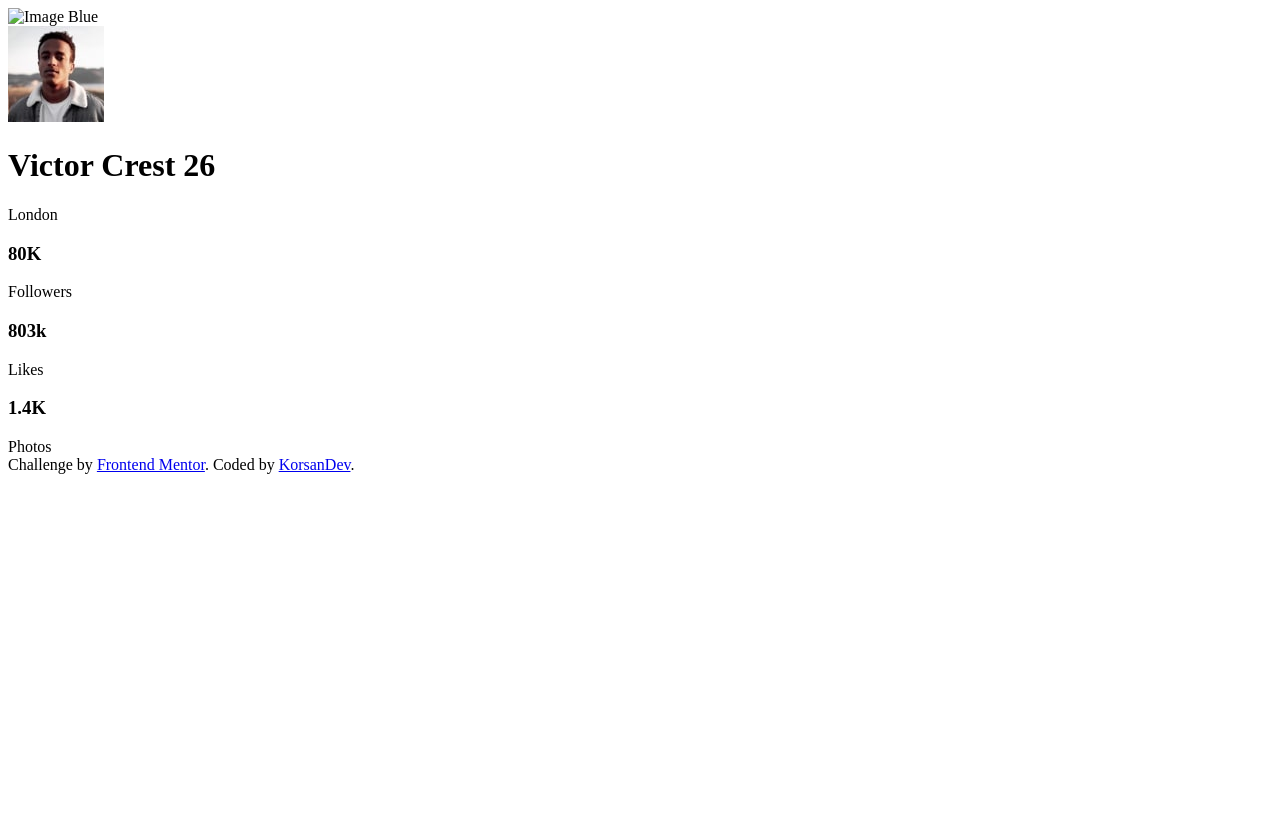
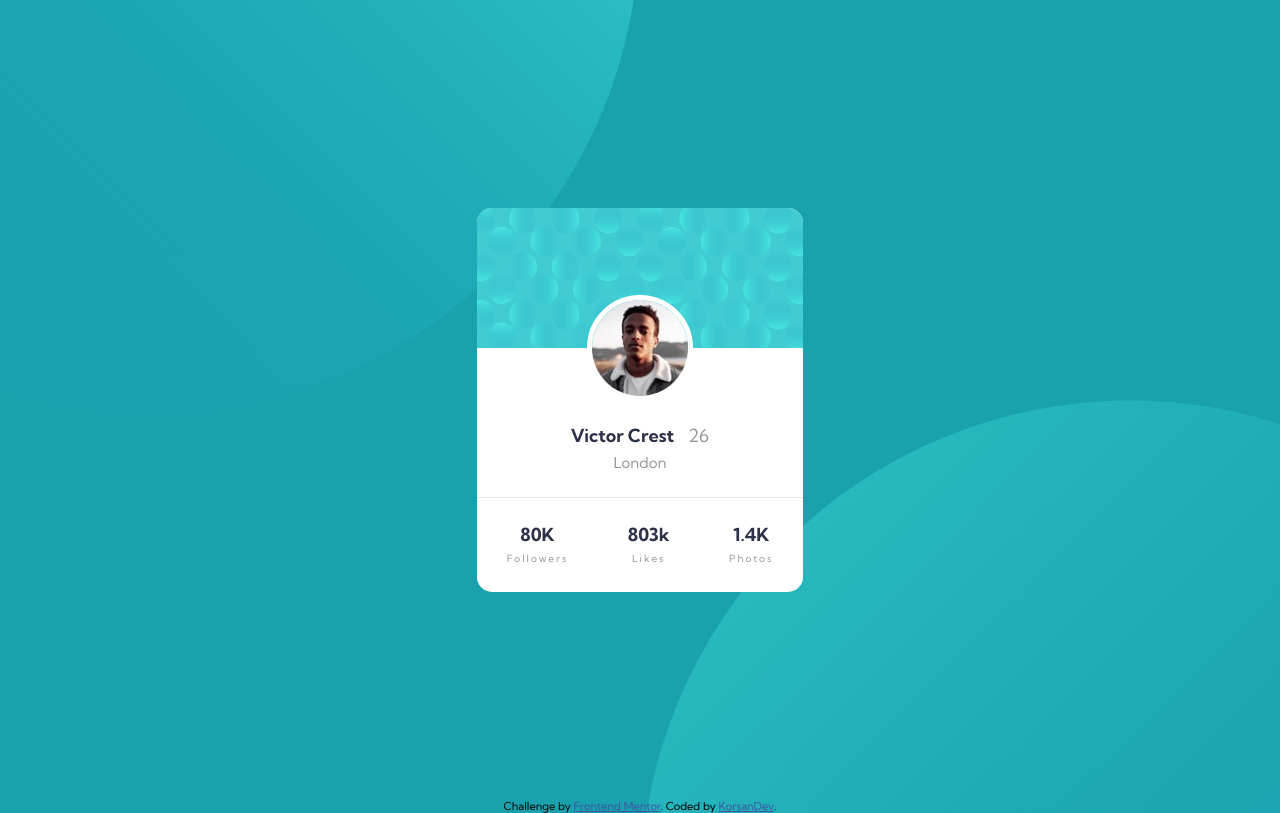
Before and after one commit to KorsanDev/2_profile-card-component-main, a plain HTML site: page index.html in a window 1280 px wide. Drawn offline with Linux system fonts and the light colour scheme; the site is published under a folder, as on GitHub Pages, so addresses that start at the root find nothing.

Commit message:
stÃyles and images links fix

```diff
--- a/index.html
+++ b/index.html
@@ -15,15 +15,15 @@
       href="https://fonts.googleapis.com/css2?family=Kumbh+Sans:wght@400;700&display=swap"
       rel="stylesheet"
     />
-    <link rel="stylesheet" href="/css/normalize.css" />
-    <link rel="stylesheet" href="/css/styles.css" />
+    <link rel="stylesheet" href="css/normalize.css" />
+    <link rel="stylesheet" href="css/styles.css" />
     <title>Frontend Mentor | Profile card component</title>
   </head>
   <body>
     <main>
       <div class="card-container">
         <div class="card-header">
-          <img src="/images/bg-pattern-card.svg" alt="Image Blue" />
+          <img src="images/bg-pattern-card.svg" alt="Image Blue" />
         </div>
         <div class="card-body">
           <img
```
